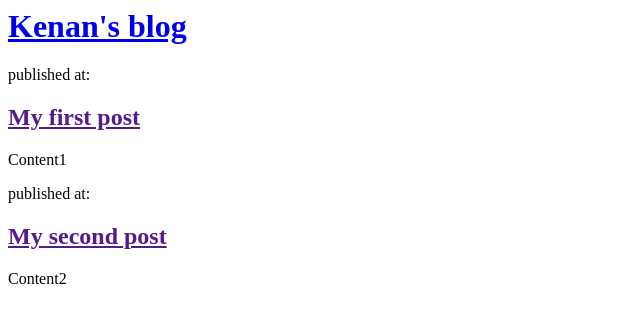
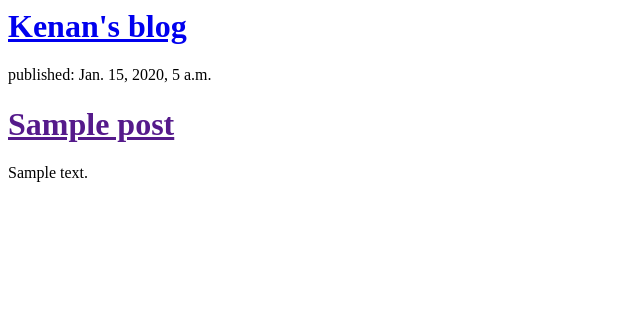
Before and after one commit to kenanl/my-first-blog, a Django app: template blog/templates/blog/post_list.html in a window 1280 px wide. Shown: the top 323 px of the page, without its empty margins (0-640 px from the left). Run offline with Django 3.2, Linux system fonts and the light colour scheme; the template is opened without the code that fills it: values that come from a table or form of the project are taken from there, others are empty; tables that the repository leaves empty hold one stand-in row (values such as "Sample post").

Commit message:
Modified templates to display posts from database.

```diff
--- a/blog/templates/blog/post_list.html
+++ b/blog/templates/blog/post_list.html
@@ -7,15 +7,12 @@
 	<div>
 		<h1><a href="/">Kenan's blog</a></h1>
 	</div>
-	<div>
-		<p>published at:</p>
-		<h2><a href="">My first post</a></h2>
-		<p>Content1</p>
-	</div>
-	<div>
-		<p>published at:</p>
-		<h2><a href="">My second post</a></h2>
-		<p>Content2</p>
-	</div>
+	{% for post in posts %}
+		<div>
+			<p>published: {{ post.published_date}}</p>
+			<h1><a href="">{{ post.title }}</a></h1>
+			<p>{{ post.text | linebreaksbr }}</p>
+		</div>
+	{% endfor %}
 </body>
 </html>
--- a/blog/views.py
+++ b/blog/views.py
@@ -1,5 +1,8 @@
 from django.shortcuts import render
+from django.utils import timezone
+from .models import Post
 
 # Create your views here.
 def post_list(request):
-	return render(request, 'blog/post_list.html',{})
+	posts = Post.objects.filter(published_date__lte=timezone.now()).order_by('published_date')
+	return render(request, 'blog/post_list.html',{'posts':posts})
```
